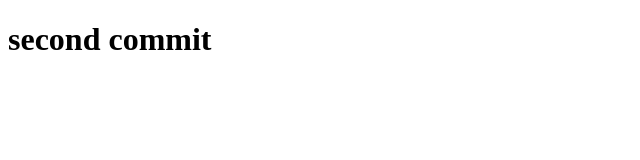
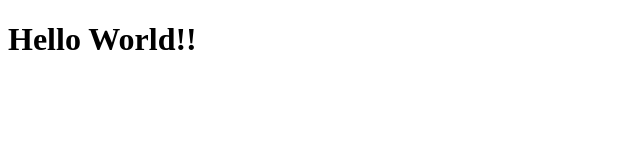
Before and after one commit to Kesavan-Hex/Kesavan, a plain HTML site: page index.html in a window 1280 px wide. Shown: the whole page, without its empty margins (0-640 px from the left). Drawn offline with Linux system fonts and the light colour scheme.

Commit message:
Intership

```diff
--- a/index.html
+++ b/index.html
@@ -3,9 +3,9 @@
 <head>
     <meta charset="UTF-8">
     <meta name="viewport" content="width=device-width, initial-scale=1.0">
-    <title>Second commit</title>
+    <title>VCET</title>
 </head>
 <body>
-    <h1>second commit</h1>
+    <h1>Hello World!!</h1>
 </body>
 </html>
```
